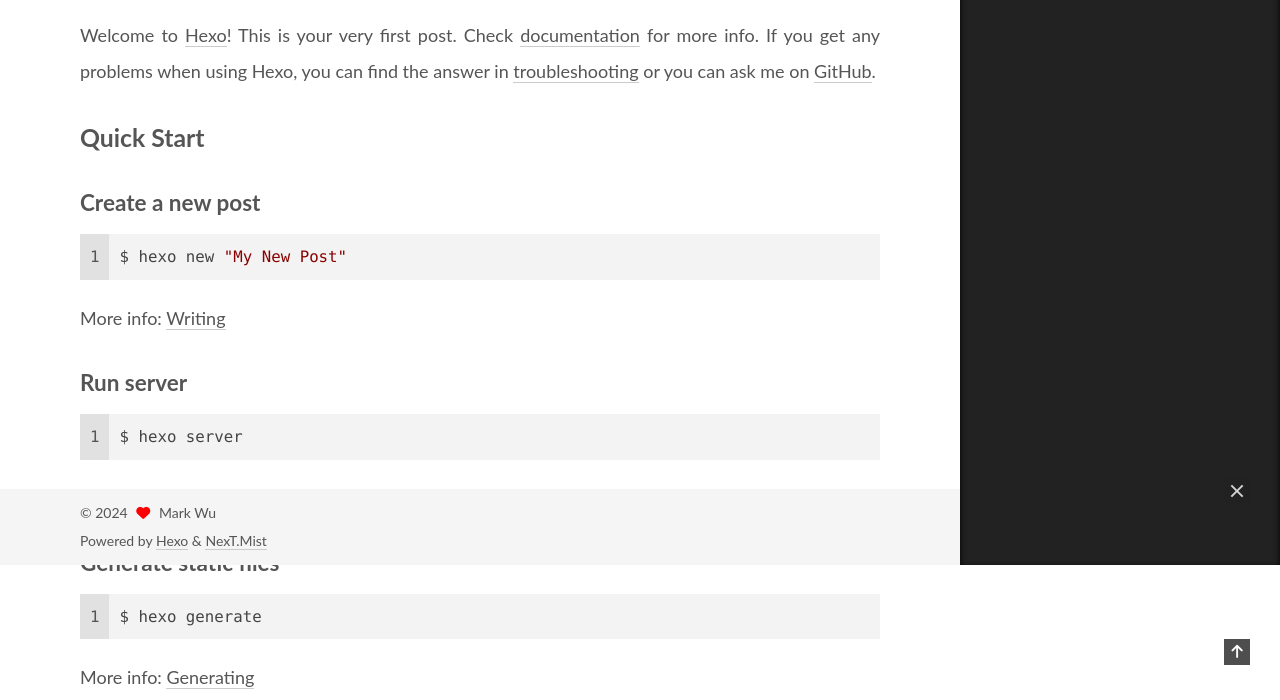
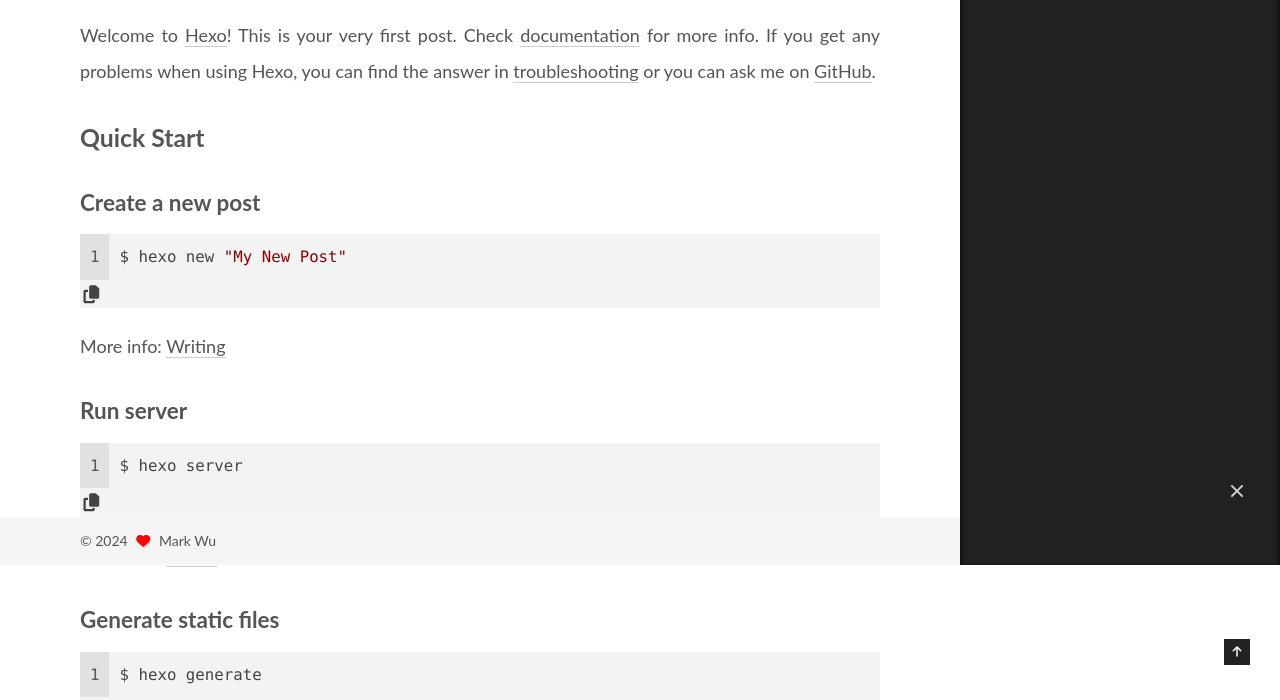
Before and after one commit to MegumiKat/Megumikat.github.io, a plain HTML site: page 2024/05/06/hello-world/index.html in a window 1280 px wide. Shown: the part 235-935 px from the top of the page. Drawn offline with nearby package versions, Linux system fonts and the light colour scheme; a script that the page names is missing.

Commit message:
Site updated: 2024-05-07 18:24:42

```diff
--- a/2024/05/06/hello-world/index.html
+++ b/2024/05/06/hello-world/index.html
@@ -18,7 +18,7 @@
 <link rel="stylesheet" href="https://cdnjs.cloudflare.com/ajax/libs/font-awesome/6.5.2/css/all.min.css" integrity="sha256-XOqroi11tY4EFQMR9ZYwZWKj5ZXiftSx36RRuC3anlA=" crossorigin="anonymous">
   <link rel="stylesheet" href="https://cdnjs.cloudflare.com/ajax/libs/animate.css/3.1.1/animate.min.css" integrity="sha256-PR7ttpcvz8qrF57fur/yAx1qXMFJeJFiA6pSzWi0OIE=" crossorigin="anonymous">
 
-<script class="next-config" data-name="main" type="application/json">{"hostname":"example.com","root":"/","images":"/images","scheme":"Mist","darkmode":true,"version":"8.20.0","exturl":false,"sidebar":{"position":"right","width_expanded":320,"width_dual_column":240,"display":"post","padding":18,"offset":12},"copycode":{"enable":false,"style":null},"fold":{"enable":false,"height":500},"bookmark":{"enable":false,"color":"#222","save":"auto"},"mediumzoom":false,"lazyload":false,"pangu":false,"comments":{"style":"tabs","active":null,"storage":true,"lazyload":false,"nav":null},"stickytabs":false,"motion":{"enable":true,"async":false,"transition":{"menu_item":"fadeInDown","post_block":"fadeIn","post_header":"fadeInDown","post_body":"fadeInDown","coll_header":"fadeInLeft","sidebar":"fadeInUp"}},"i18n":{"placeholder":"Searching...","empty":"We didn't find any results for the search: ${query}","hits_time":"${hits} results found in ${time} ms","hits":"${hits} results found"}}</script><script src="/js/config.js"></script>
+<script class="next-config" data-name="main" type="application/json">{"hostname":"example.com","root":"/","images":"/images","scheme":"Mist","darkmode":true,"version":"8.20.0","exturl":false,"sidebar":{"position":"right","width_expanded":320,"width_dual_column":240,"display":"post","padding":18,"offset":12},"copycode":{"enable":true,"style":null},"fold":{"enable":false,"height":500},"bookmark":{"enable":false,"color":"#222","save":"auto"},"mediumzoom":false,"lazyload":false,"pangu":false,"comments":{"style":"tabs","active":null,"storage":true,"lazyload":false,"nav":null},"stickytabs":false,"motion":{"enable":true,"async":false,"transition":{"menu_item":"fadeInDown","post_block":"fadeIn","post_header":"fadeInDown","post_body":"fadeInDown","coll_header":"fadeInLeft","sidebar":"fadeInUp"}},"i18n":{"placeholder":"Searching...","empty":"We didn't find any results for the search: ${query}","hits_time":"${hits} results found in ${time} ms","hits":"${hits} results found"}}</script><script src="/js/config.js"></script>
 
     <meta name="description" content="Welcome to Hexo! This is your very first post. Check documentation for more info. If you get any problems when using Hexo, you can find the answer in troubleshooting or you can ask me on GitHub. Quick">
 <meta property="og:type" content="article">
@@ -146,6 +146,10 @@
 
         </div>
       </div>
+        <div class="back-to-top animated" role="button" aria-label="Back to top">
+          <i class="fa fa-arrow-up"></i>
+          <span>0%</span>
+        </div>
     </div>
 
 
@@ -253,8 +257,6 @@
     </span>
     <span class="author" itemprop="copyrightHolder">Mark Wu</span>
   </div>
-  <div class="powered-by">Powered by <a href="https://hexo.io/" rel="noopener" target="_blank">Hexo</a> & <a href="https://theme-next.js.org/mist/" rel="noopener" target="_blank">NexT.Mist</a>
-  </div>
 
     </div>
   </footer>
@@ -266,10 +268,7 @@
     <span class="toggle-line"></span>
   </div>
   <div class="sidebar-dimmer"></div>
-  <div class="back-to-top" role="button" aria-label="Back to top">
-    <i class="fa fa-arrow-up fa-lg"></i>
-    <span>0%</span>
-  </div>
+  <div class="reading-progress-bar"></div>
 
 <noscript>
   <div class="noscript-warning">Theme NexT works best with JavaScript enabled</div>
```
Also changed, not shown: archives/2024/05/index.html (+6 -7 lines), archives/2024/index.html (+6 -7 lines), archives/index.html (+6 -7 lines), index.html (+6 -7 lines).
